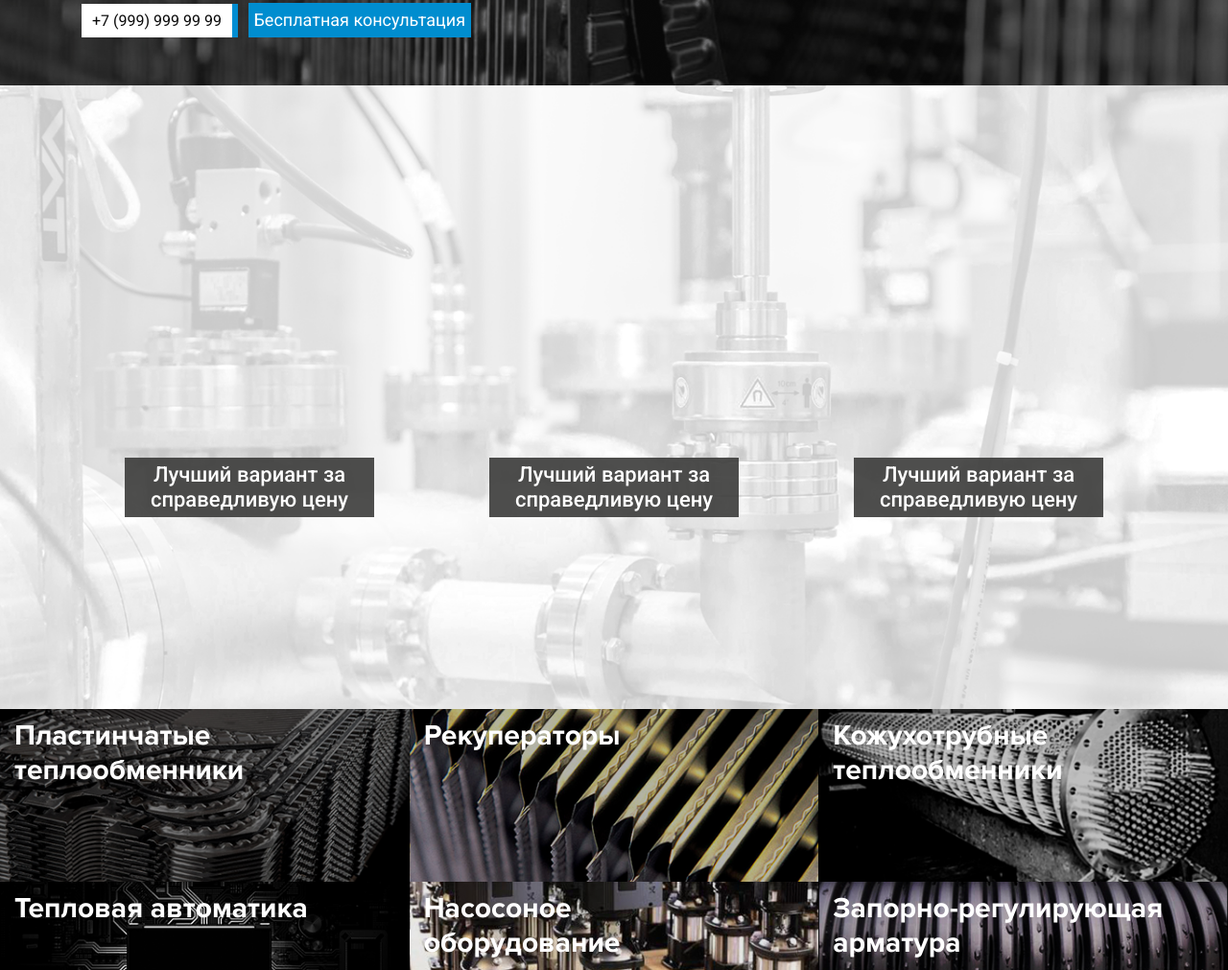
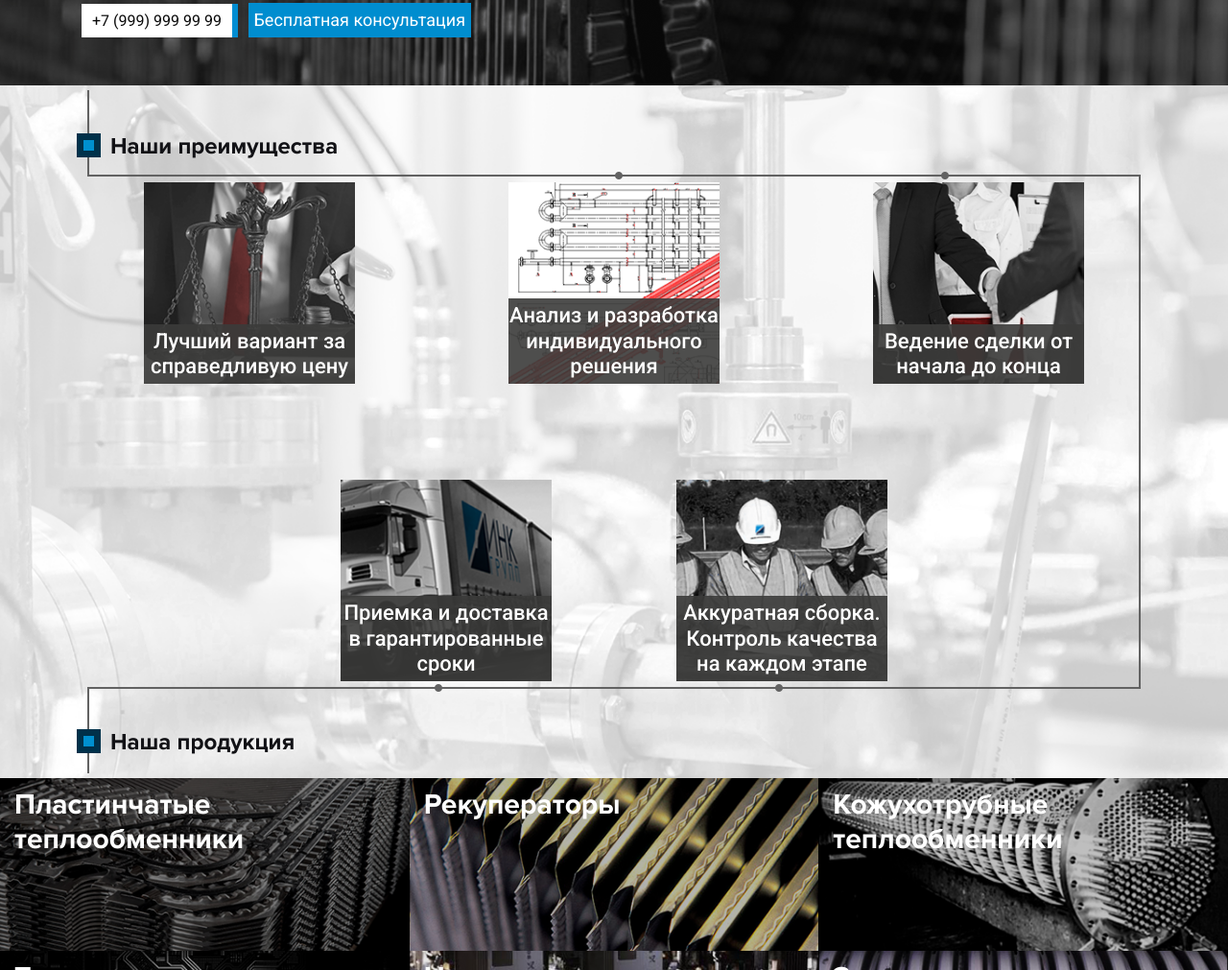
Before and after one commit to annablgkv/myYarn, a website: page src/index.html in a window 1280 px wide. Shown: the part 447-1458 px from the top of the page at 96% size. Drawn offline with Linux system fonts and the light colour scheme.

Commit message:
arrows are bad at lg

```diff
--- a/assets/scss/main.scss
+++ b/assets/scss/main.scss
@@ -153,8 +153,41 @@ ul { // reset
   background-position: center center;
   background-size: cover;
   min-height: 500px;
-  padding-top: 200px;
-  padding-bottom: 200px;
+  .textAndSq{
+
+    h3{
+    font-size: 24px;
+    font-family: 'Proxima Nova Bold';
+    color: rgb(18, 18, 22);
+    line-height: 1.2;
+    position: absolute;
+    margin-top: -50px;
+    margin-left: 30px;
+
+  }
+  .square {
+    margin-top: -50px;
+    margin-left: -5px;
+    border-width: 7px;
+    border-color: rgb(0, 49, 74);
+    border-style: solid;
+    background-color: rgb(0, 144, 207);
+    position: absolute;
+    width: 25px;
+    height: 25px;
+  }
+}
+
+
+
+  .arrows {
+    padding-top: 100px;
+    padding-bottom: 0px;
+    background-image: url("../img/bg2.png");
+    background-position: center center;
+    background-repeat: no-repeat
+
+  }
 
   .bottomShadow{
     position: absolute;
@@ -164,18 +197,19 @@ ul { // reset
     background: rgba(59, 59, 58, 0.9);
   }
   .littleImg{
-    height: 250px;
-    width: 260px;
+    height: 210px;
+    width: 220px;
     background-size: cover;
     position: relative;
     margin-left: 0px;
     margin: auto; // выровнять по центру только если блок relative
+    margin-bottom: 100px;
   }
   .littleImg1 {background-image: url('../img/imgPlus1.png');}
   .littleImg2 {background-image: url('../img/imgPlus2.png');}
   .littleImg3 {background-image: url('../img/imgPlus3.png');}
-  .littleImg4 {background-image: url('../img/imgPlus4.png');}
-  .littleImg5 {background-image: url('../img/imgPlus5.png');}
+  .littleImg4 {background-image: url('../img/imgPlus4.png'); margin-right: 50px;}
+  .littleImg5 {background-image: url('../img/imgPlus5.png');margin-left: 50px;}
 
   h6{
   font-size: 22px;
@@ -250,6 +284,12 @@ body {
 
 .block {
   width: 960px;
+}
+//block with arrows
+.ourPlus{
+  .arrows{
+    background: none !important;
+  }
 }
 } // end! Large devices
 
--- a/src/index.html
+++ b/src/index.html
@@ -62,27 +62,58 @@
 
 <!-- block our Quality start -->
 <div class="ourPlus">
+
     <div class="container">
+      <div class="arrows">
+        <div class="row">
+          <div class="col-12 textAndSq">
+            <h3>Наши преимущества</h3>
+            <div class="square"></div>
+          </div>
+        </div>
       <div class="row">
         <div class="col-4">
-        <div class="littleImg">
+          <div class="littleImg littleImg1">
             <div class="bottomShadow">
               <h6>Лучший вариант за справедливую цену</h6>
             </div>
           </div>
         </div>
         <div class="col-4">
-        <div class="littleImg">
+          <div class="littleImg littleImg2">
             <div class="bottomShadow">
-            <h6>Лучший вариант за справедливую цену</h6>
+              <h6>Анализ и разработка индивидуального решения</h6>
             </div>
           </div>
         </div>
         <div class="col-4">
-        <div class="littleImg">
+          <div class="littleImg littleImg3">
             <div class="bottomShadow">
-            <h6>Лучший вариант за справедливую цену</h6>
+              <h6>Ведение сделки от начала до конца</h6>
             </div>
+          </div>
+        </div>
+      </div>
+      <div class="row">
+        <div class="col-6">
+          <div class="littleImg littleImg4">
+            <div class="bottomShadow">
+              <h6>Приемка и доставка в гарантированные сроки</h6>
+            </div>
+          </div>
+        </div>
+        <div class="col-6">
+          <div class="littleImg littleImg5">
+            <div class="bottomShadow">
+              <h6>Аккуратная сборка. Контроль качества на каждом этапе</h6>
+            </div>
+          </div>
+        </div>
+      </div>
+      <div class="row">
+        <div class="col-12 textAndSq">
+          <h3>Наша продукция</h3>
+          <div class="square"></div>
         </div>
       </div>
     </div>
```
Also changed, not shown: assets/css/main.css, 1 other file. Lines whose indentation alone changed are shown as unchanged.
